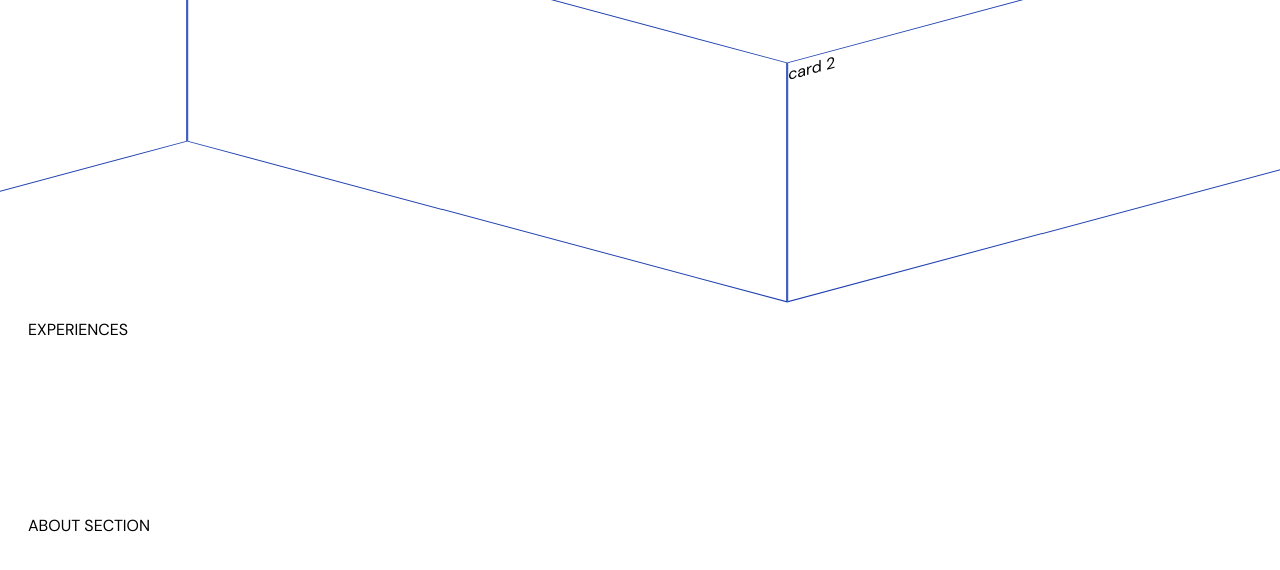
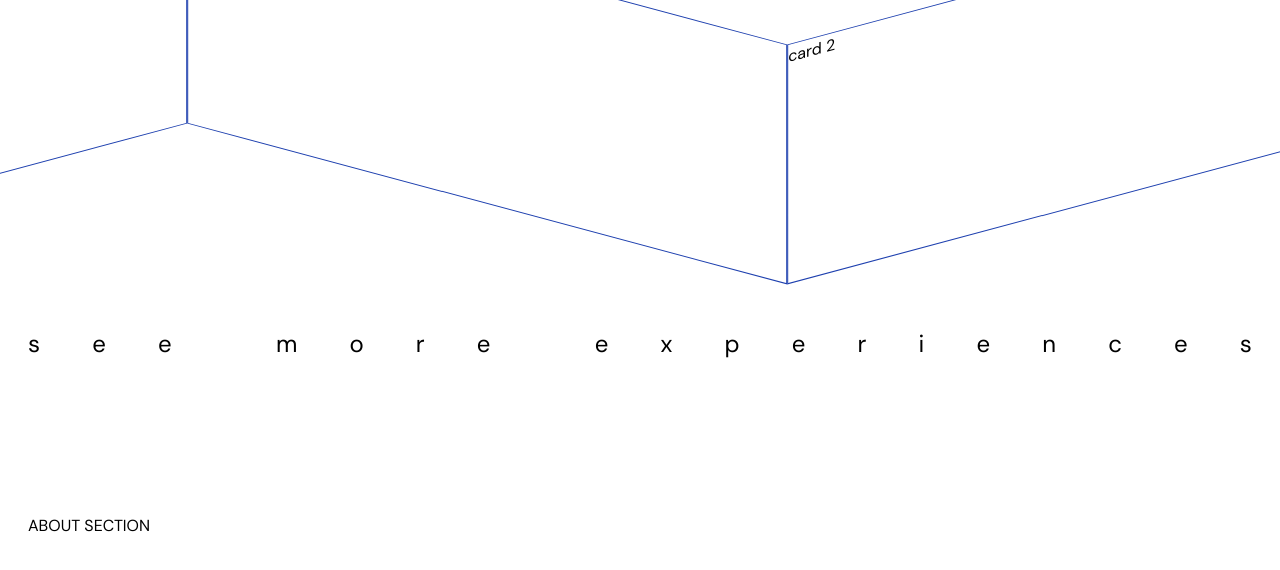
Before and after one commit to anindyoo/portfolio, a React (Create React App) app: page / in a window 1280 px wide. Shown: the part 3480-4050 px from the top of the page. Built offline with nearby package versions, Linux system fonts and the light colour scheme.

Commit message:
feat: add experiences footer.

```diff
--- a/src/components/Experiences/Experiences.jsx
+++ b/src/components/Experiences/Experiences.jsx
@@ -122,8 +122,16 @@ const Experiences = () => {
           ))}
         </div>
       </div>
-      <div className="EXPERIENCES-sssss">
-        <span>EXPERIENCES</span>
+      <div className="
+      EXPERIENCES-FOOTER
+      w-full
+      flex flew-row justify-between
+      pt-7
+      text-2xl"
+      >
+        {[...'see more experiences'].map((letter) => (
+          <span>{letter}</span>
+        ))}
       </div>
     </section>
   );
```
